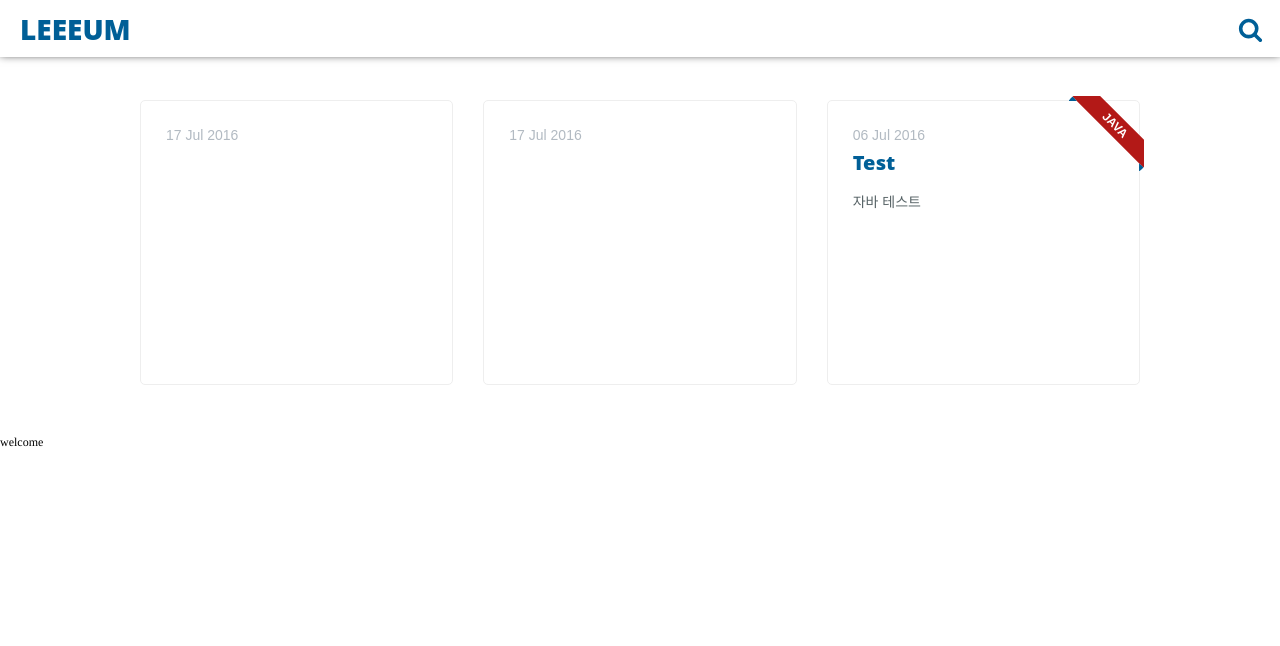
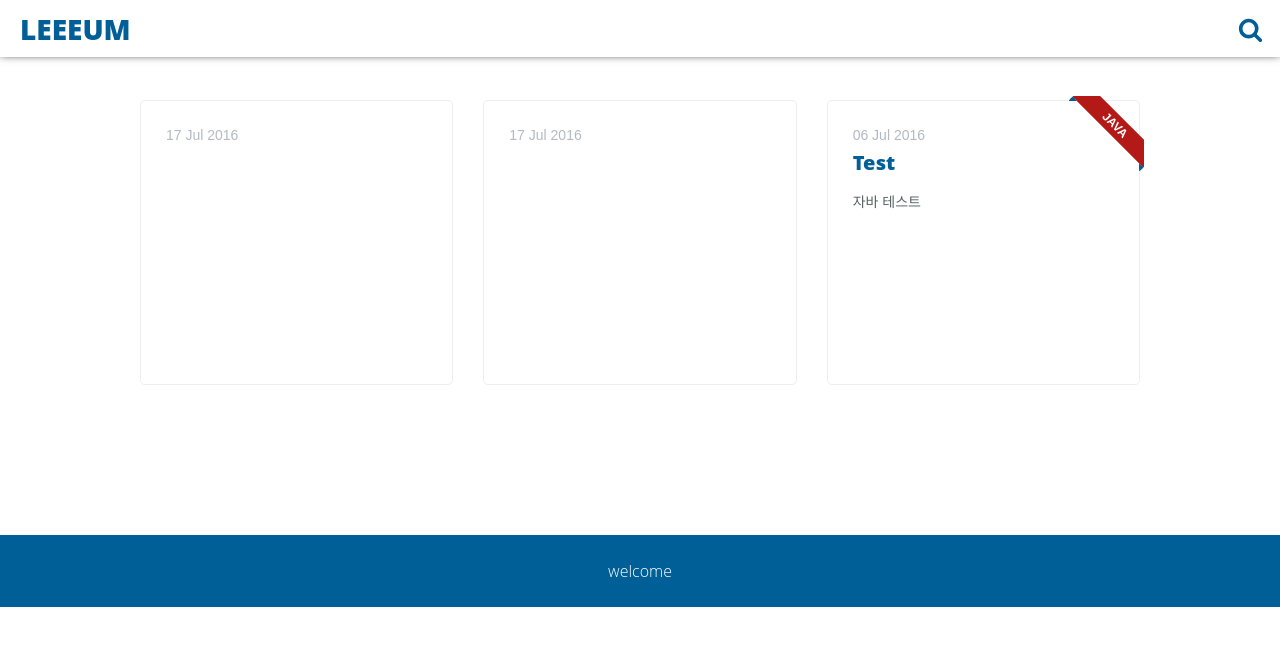
Before and after one commit to lky88/lky88.github.io, a Jekyll site: the page built from index.html, in a window 1280 px wide. Shown: the top 646 px of the page. Built offline with Jekyll 4.4.1, drawn with Linux system fonts in a browser that asks for light colours.

Commit message:
update foot

```diff
--- a/_includes/footer.html
+++ b/_includes/footer.html
@@ -1,17 +1,4 @@
-<!DOCTYPE html PUBLIC "-//W3C//DTD HTML 4.01//EN" "http://www.w3.org/TR/html4/strict.dtd">
-<html>
-<head>
-  <meta http-equiv="Content-Type" content="text/html; charset=utf-8">
-  <meta http-equiv="Content-Style-Type" content="text/css">
-  <title></title>
-  <meta name="Generator" content="Cocoa HTML Writer">
-  <meta name="CocoaVersion" content="1404.47">
-  <style type="text/css">
-    p.p1 {margin: 0.0px 0.0px 12.0px 0.0px; line-height: 14.0px; font: 12.0px Times; color: #000000; -webkit-text-stroke: #000000}
-    span.s1 {font-kerning: none}
-  </style>
-</head>
-<body>
-<p class="p1"><span class="s1">welcome</span></p>
-</body>
-</html>
+<footer>
+    <p>welcome</p>
+</footer>
+<script src="{{ "/assets/js/main.js" | prepend: site.baseurl }}"></script>
```
Also changed, not shown: _posts/2017-07-06-linux-j-0.md (+1 -1 lines), _posts/2017-07-16-linux-j-1.md (+0 -1 lines).
